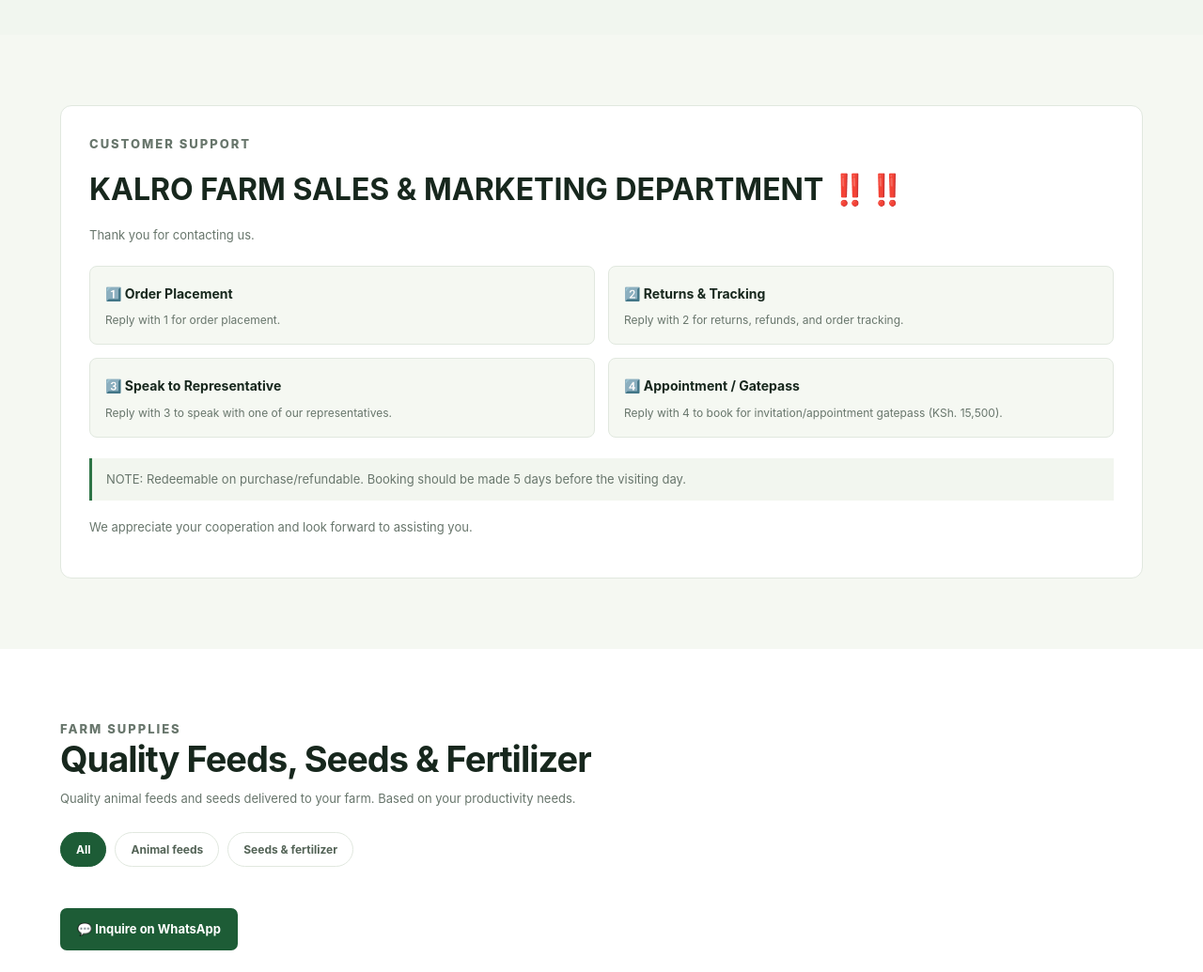
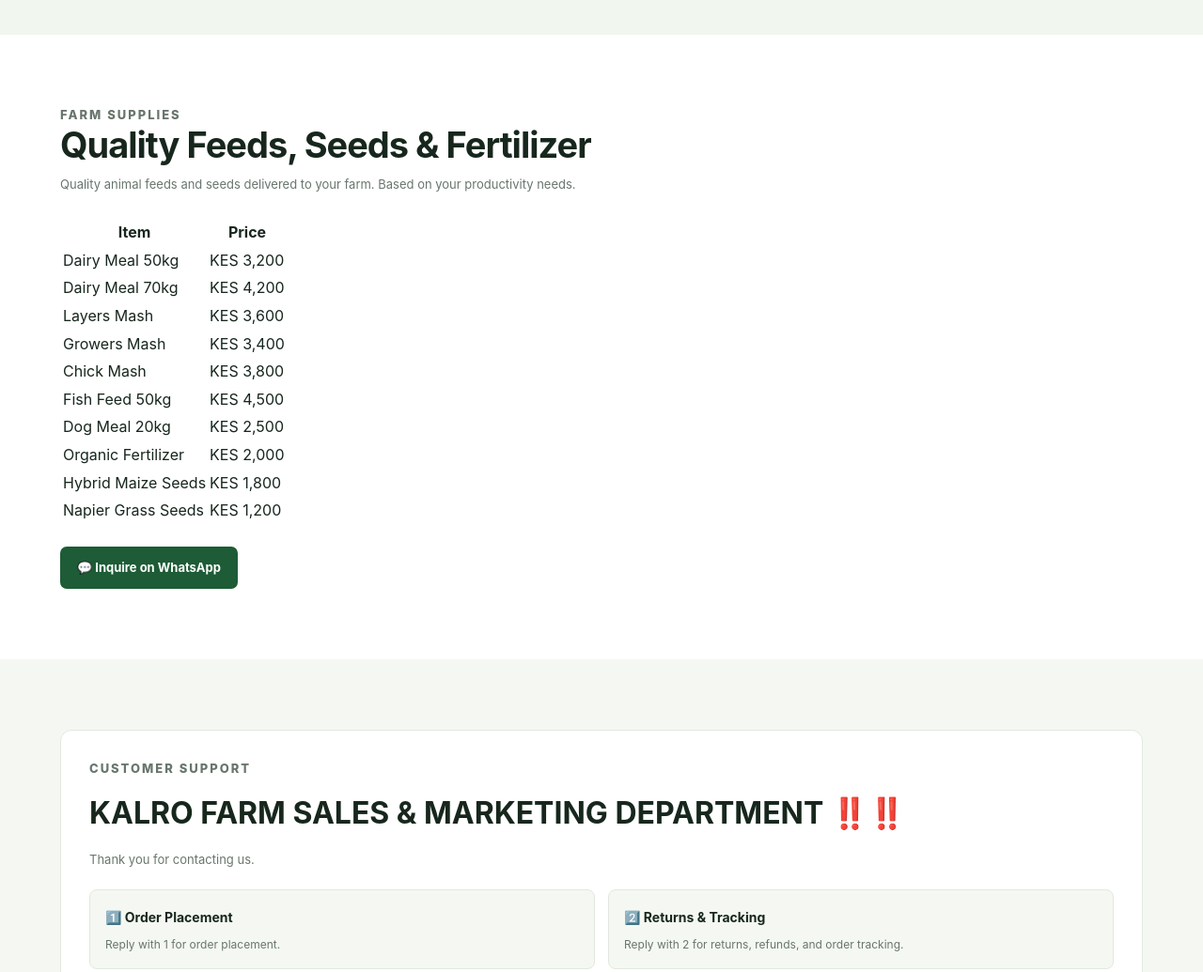
Before and after one commit to vincenkipkirui13-svg/karlo-farm, a website: page index.html in a window 1280 px wide. Shown: the part 4760-5795 px from the top of the page at 94% size. Drawn offline with Linux system fonts and the light colour scheme; no server answers.

Commit message:
Move feed price table directly below About section

```diff
--- a/index.html
+++ b/index.html
@@ -8,7 +8,8 @@
 <section class="section-wrap section" id="livestock"><div class="section-heading"><div><p class="eyebrow">OUR LIVESTOCK</p><h2>Available Livestock</h2><p>Browse our premium livestock collection</p></div></div><div class="filters" id="livestockFilters"><button class="filter active" data-filter="All">All</button><button class="filter" data-filter="Cattle">Cattle</button><button class="filter" data-filter="Goats">Goats</button><button class="filter" data-filter="Sheep">Sheep</button></div><div class="product-grid" id="livestockGrid"></div></section>
 <section class="section products-section" id="products"><div class="section-wrap"><div class="section-heading"><div><p class="eyebrow">POULTRY, FISH & FARM PRODUCTS</p><h2>Poultry, Fish &amp; Farm Products</h2><p>Browse our available birds, livestock, seedlings and farm supplies. Prices are in Kenyan shillings (KSh).</p></div></div><div class="product-grid" id="farmProductsGrid"></div><p class="notice">Prices may vary by age, size, breed and quantity. Contact us on WhatsApp to confirm availability.</p></div></section>
 <section class="about-section section" id="about"><div class="section-wrap about-grid"><div class="about-gallery"><div class="about-main empty-photo" data-photo="about" role="img" aria-label="Upload farm photo in admin"><span>ADD YOUR ABOUT PHOTO IN ADMIN</span></div><div class="thumb-row"><div class="thumb empty-photo" data-photo="about1"><span>PHOTO 2</span></div><div class="thumb empty-photo" data-photo="about2"><span>PHOTO 3</span></div><div class="thumb empty-photo" data-photo="about3"><span>PHOTO 4</span></div><div class="thumb empty-photo" data-photo="about4"><span>PHOTO 5</span></div></div></div><div><p class="eyebrow">ABOUT KALRO FARM</p><h2 id="aboutTitle">About kalro farm</h2><p id="aboutText">kalro farm connects livestock buyers with trusted breeders offering healthy and premium-quality farm animals.</p><p>Our mission is to simplify livestock trading while maintaining quality, transparency, and reliability.</p><a class="btn btn-primary" href="#contact">Contact Us</a></div></div></section>
+<section class="section feeds-section" id="feeds"><div class="section-wrap feed-table-wrap"><div class="section-heading"><div><p class="eyebrow">FARM SUPPLIES</p><h2>Quality Feeds, Seeds &amp; Fertilizer</h2><p>Quality animal feeds and seeds delivered to your farm. Based on your productivity needs.</p></div></div><div class="feed-table-scroll"><table class="feed-price-table"><thead><tr><th>Item</th><th>Price</th></tr></thead><tbody><tr><td>Dairy Meal 50kg</td><td>KES 3,200</td></tr><tr><td>Dairy Meal 70kg</td><td>KES 4,200</td></tr><tr><td>Layers Mash</td><td>KES 3,600</td></tr><tr><td>Growers Mash</td><td>KES 3,400</td></tr><tr><td>Chick Mash</td><td>KES 3,800</td></tr><tr><td>Fish Feed 50kg</td><td>KES 4,500</td></tr><tr><td>Dog Meal 20kg</td><td>KES 2,500</td></tr><tr><td>Organic Fertilizer</td><td>KES 2,000</td></tr><tr><td>Hybrid Maize Seeds</td><td>KES 1,800</td></tr><tr><td>Napier Grass Seeds</td><td>KES 1,200</td></tr></tbody></table></div><a class="btn btn-primary feed-inquire" href="https://wa.me/254762886726?text=Hello%20I%27m%20interested%20in%20your%20feeds%2C%20seeds%20and%20fertilizer." id="feedInquiry" target="_blank" rel="noopener">💬 Inquire on WhatsApp</a></div></section>
 <section class="sales-section section"><div class="section-wrap sales-card"><p class="eyebrow">CUSTOMER SUPPORT</p><h2>KALRO FARM SALES &amp; MARKETING DEPARTMENT ‼️‼️</h2><p>Thank you for contacting us.</p><div class="sales-options"><article><strong>1️⃣ Order Placement</strong><p>Reply with 1 for order placement.</p></article><article><strong>2️⃣ Returns &amp; Tracking</strong><p>Reply with 2 for returns, refunds, and order tracking.</p></article><article><strong>3️⃣ Speak to Representative</strong><p>Reply with 3 to speak with one of our representatives.</p></article><article><strong>4️⃣ Appointment / Gatepass</strong><p>Reply with 4 to book for invitation/appointment gatepass (KSh. 15,500).</p></article></div><p class="notice">NOTE: Redeemable on purchase/refundable. Booking should be made 5 days before the visiting day.</p><p>We appreciate your cooperation and look forward to assisting you.</p></div></section>
-<section class="section feeds-section" id="feeds"><div class="section-wrap"><div class="section-heading"><div><p class="eyebrow">FARM SUPPLIES</p><h2>Quality Feeds, Seeds &amp; Fertilizer</h2><p>Quality animal feeds and seeds delivered to your farm. Based on your productivity needs.</p></div></div><div class="category-pills" id="feedCategories"><button class="filter active" data-feed="All">All</button><button class="filter" data-feed="Feeds">Animal feeds</button><button class="filter" data-feed="Seeds & fertilizer">Seeds &amp; fertilizer</button></div><div class="product-grid" id="feedsProductsGrid"></div><a class="btn btn-primary feed-inquire" href="https://wa.me/254762886726" id="feedInquiry" target="_blank" rel="noopener">💬 Inquire on WhatsApp</a></div></section>
+
 <section class="contact-section section" id="contact"><div class="section-wrap contact-grid"><div><p class="eyebrow">LET'S TALK</p><h2>Contact Us</h2><p>Send us your livestock inquiries.</p><div class="contact-card"><span>Call us</span><a id="contactPhone" href="tel:0762886726">0762886726</a></div><div class="contact-card"><span>WhatsApp</span><a id="contactWhatsApp" href="https://wa.me/254762886726" target="_blank" rel="noopener">WhatsApp Order ↗</a></div></div><form id="inquiryForm" class="inquiry-form"><label>Your Name<input id="customerName" required placeholder="Your Name"></label><label>Email Address<input id="customerEmail" type="email" placeholder="Email Address"></label><label>Your inquiry<textarea id="customerMessage" rows="4" required placeholder="Tell us what you need"></textarea></label><button class="btn btn-primary" type="submit">Send Inquiry on WhatsApp ↗</button></form></div></section>
 </main><footer><div class="footer-inner"><a class="brand footer-brand" href="#home"><span class="brand-mark">KF</span><span><strong id="footerName">kalro farm</strong><small>Premium livestock marketplace for trusted farming communities.</small></span></a><div class="footer-links"><a href="#livestock">Livestock</a><a href="#products">Farm products</a><a href="#about">About</a><a href="#contact">Contact</a><a href="admin.html">Admin</a></div></div><p class="copyright">© <span id="year"></span> <span id="copyrightName">kalro farm</span>. All rights reserved.</p></footer><a class="floating-wa" id="floatingWhatsApp" href="https://wa.me/254762886726" target="_blank" rel="noopener" aria-label="WhatsApp">☏</a><script src="app.js"></script></body></html>
```
